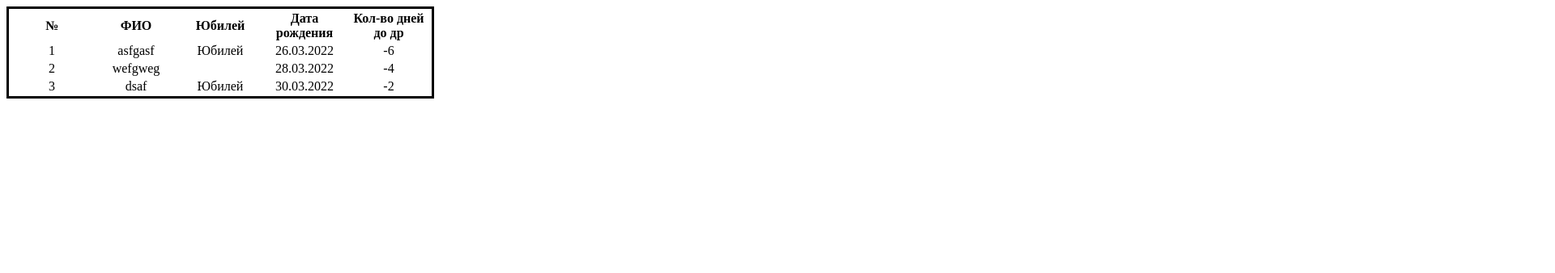
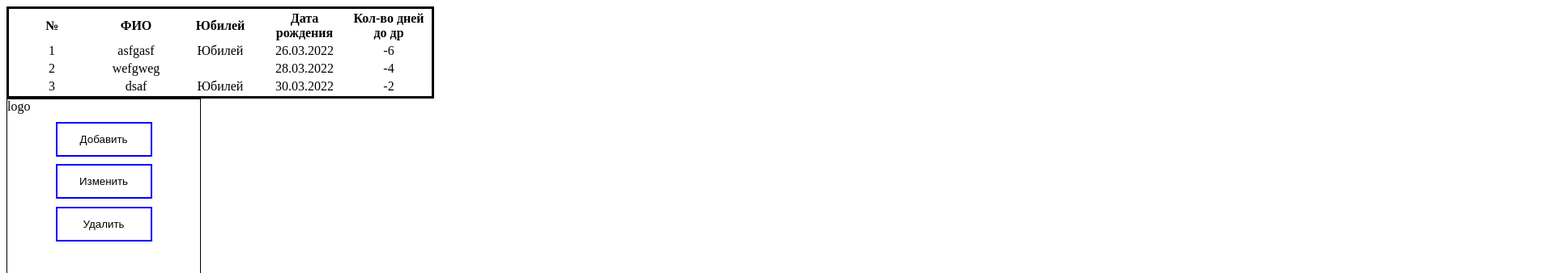
Before and after one commit to Vadim1377/rating, an Angular app: page / in a window 1280 px wide. Shown: the top 338 px of the page at 81% size, 1920 px wide, since content can reach past the window. Built offline with nearby package versions, Linux system fonts and the light colour scheme.

Commit message:
add menu
add menu

```diff
--- a/src/app/app.component.html
+++ b/src/app/app.component.html
@@ -26,3 +26,4 @@
         </td>
 </tr>
   </table>
+<menu-comp></menu-comp>
--- a/src/app/app.module.ts
+++ b/src/app/app.module.ts
@@ -4,15 +4,17 @@ import { HttpService} from './http.service';
 import { HttpClientModule } from '@angular/common/http';
 import { AppRoutingModule } from './app-routing.module';
 import { AppComponent } from './app.component';
-
+import { MenuComponent } from '../menubar/menu.component';
 @NgModule({
   declarations: [
-    AppComponent
+    AppComponent,
+    MenuComponent,
   ],
   imports: [
     BrowserModule,
     AppRoutingModule,
     HttpClientModule,
+
   ],
   providers: [HttpService],
   bootstrap: [AppComponent]
--- /dev/null
+++ b/src/menubar/menu.component.html
@@ -0,0 +1,22 @@
+<!DOCTYPE html>
+
+<html lang="en" xmlns="http://www.w3.org/1999/xhtml">
+<head>
+    <meta charset="UTF-8"> <!-- Определяем кодировку символов документа -->
+    <title>bDayApp</title> <!-- Задаем заголовок документа -->
+     <!--<link rel="stylesheet" href="menu.component.css"> Подключаем внешнюю таблицу стилей -->
+    <script src="script.js"></script>
+    <base href="/" />
+</head>
+<body>
+    <div class="grid-container">
+        <div class="menu">
+            <p>logo</p>
+            <button class="button">Добавить</button>
+            <button class="button">Изменить</button>
+            <button class="button">Удалить</button>
+        </div>
+        <div class="main"></div>
+    </div>
+</body>
+</html>
--- /dev/null
+++ b/src/menubar/menu.component.scss
@@ -0,0 +1,46 @@
+* {
+    padding: 0%;
+    margin: 0%;
+}
+body
+{
+    width:1920px;
+    height:1080px;
+}
+.grid-container {
+    display: grid;
+    height:100%;
+    grid-template-areas:"menu content";
+    grid-template-rows: 1fr;
+    grid-template-columns: 1fr 7fr;
+}
+.menu{
+    grid-area:menu;
+    height:100%;
+    width:auto;
+    border: 1px solid black;
+}
+.main{
+    grid-area:content;
+}
+.button {
+    display: inline-flex;
+    border: 2px solid blue;
+    width: 50%;
+    height: 4%;
+    margin-left: 25%;
+    margin-top: 4%;
+    justify-content: center;
+    align-items: center;
+    text-align: center;
+    background-color:white;
+}
+.button:hover {
+    background: blue;
+    color: white;
+}
+
+.button:active {
+    background: blue;
+    box-shadow: 0 100px #ED1C24 inset;
+}
```
Also changed, not shown: src/menubar/menu.component.ts (added, +8 -0 lines), 2 other files (tests, documents, lock files or other folders).
